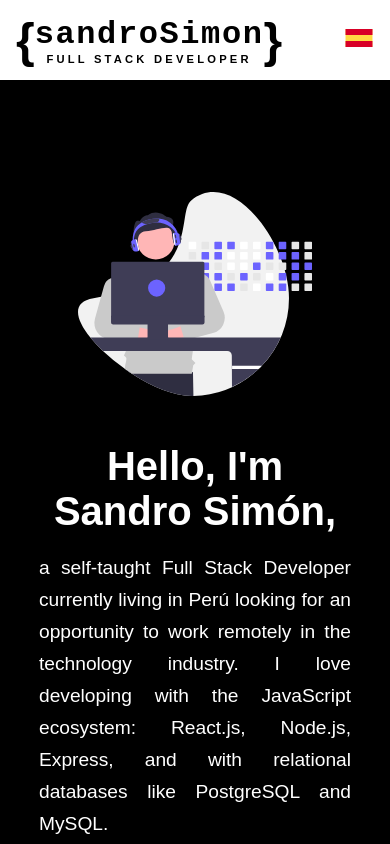
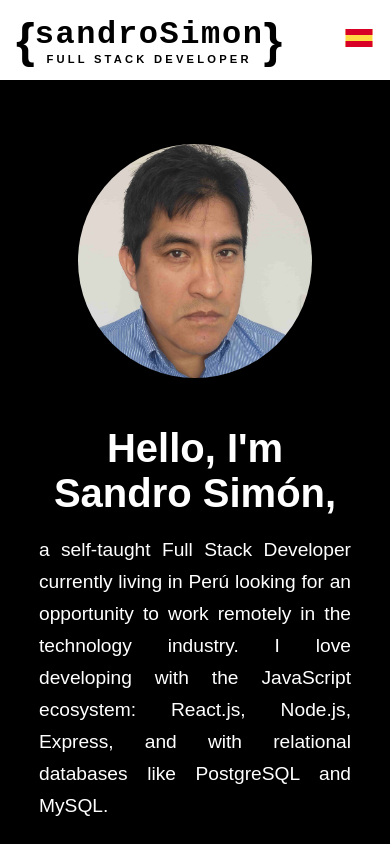
Before and after one commit to SandroSimonOre/sandrosimon.com-nextjs, a Next.js app: page / in a window 390 px wide. Shown: the top 844 px of the page. Built offline with nearby package versions, Linux system fonts and the light colour scheme.

Commit message:
update photo

```diff
--- a/src/components/Hero.tsx
+++ b/src/components/Hero.tsx
@@ -21,19 +21,19 @@ export const Hero = () => {
         <section className={styles.hero}>
 
             <div className={styles.content}>
+                <div className={styles.illustration}>
+                    <Image
+                        //src='/assets/images/hero-developer-activity.svg'
+                        src='/me.jpg'
+                        alt=""
+                        width={300}
+                        height={300}
+                    />
+                </div>
                 <div className={styles.presentation}>
                     <h1>{ data[language].title }</h1>
                     <br/>
                     <p>{ data[language].presentation }</p>
-                </div>
-
-                <div className={styles.illustration}>
-                    <Image
-                        src='/assets/images/hero-developer-activity.svg'
-                        alt=""
-                        width={300}
-                        height={300}
-                    />
                 </div>
             </div>
 
--- a/src/styles/Hero.module.scss
+++ b/src/styles/Hero.module.scss
@@ -24,7 +24,10 @@
             align-items: center;
 
             img {
+                border-radius: 50%;
                 width: 60%;
+                height: auto;
+                //object-fit: cover;
             }
 
         }
@@ -88,11 +91,11 @@
         .content {
 
             padding-top: 1rem;
-            flex-direction: column-reverse;
+            flex-direction: column;
 
             .illustration {
                 width: 100%;
-                margin: 3rem 0 0;
+                margin: 3rem 0;
             }
 
             .presentation {
```
Also changed, not shown: public/me.jpg (added).
